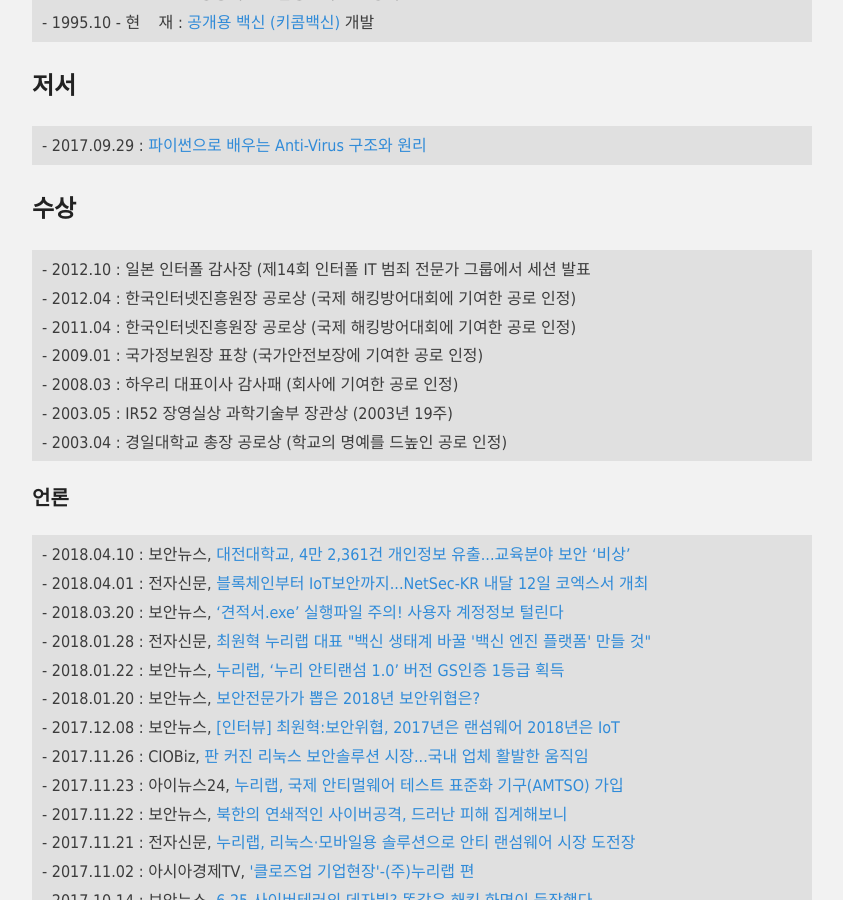
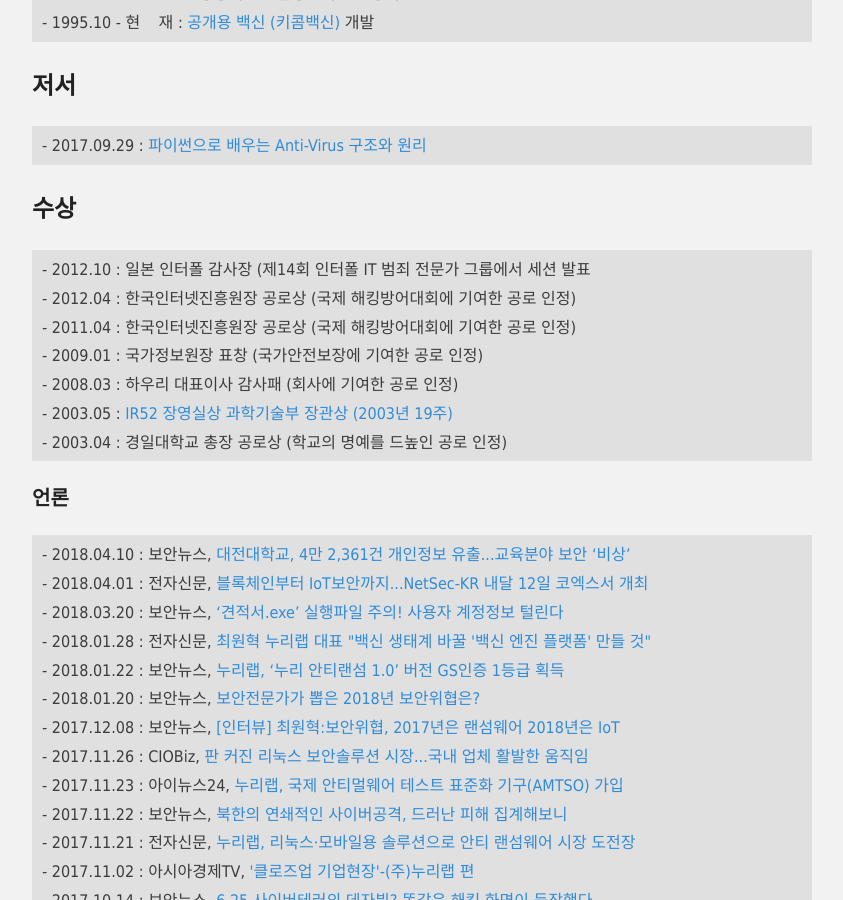
Before and after one commit to hanul93/hanul93.github.com, a Jekyll site: the page built from about.md, in a window 1280 px wide and 900 px high, scrolled down 1073 px. Shown: the whole window, without its empty margins (218-1061 px from the left). Built offline with Jekyll 4.4.1, drawn with Linux system fonts in a browser that asks for light colours; nearby versions of some CDN libraries; part of the change alters nothing that is shown.

```diff
--- a/about.md
+++ b/about.md
@@ -49,7 +49,7 @@ permalink: /about/
 - 2011.04 : 한국인터넷진흥원장 공로상 (국제 해킹방어대회에 기여한 공로 인정)
 - 2009.01 : 국가정보원장 표창 (국가안전보장에 기여한 공로 인정)
 - 2008.03 : 하우리 대표이사 감사패 (회사에 기여한 공로 인정)
-- 2003.05 : IR52 장영실상 과학기술부 장관상 (2003년 19주)
+- 2003.05 : <a href="https://www.ir52.com/award/weekly.asp?smenu=award&stitle=weekly&yy=2003&wk=19&jscd=002">IR52 장영실상 과학기술부 장관상 (2003년 19주)</a>
 - 2003.04 : 경일대학교 총장 공로상 (학교의 명예를 드높인 공로 인정)
 </code></pre>
 </div>
```
